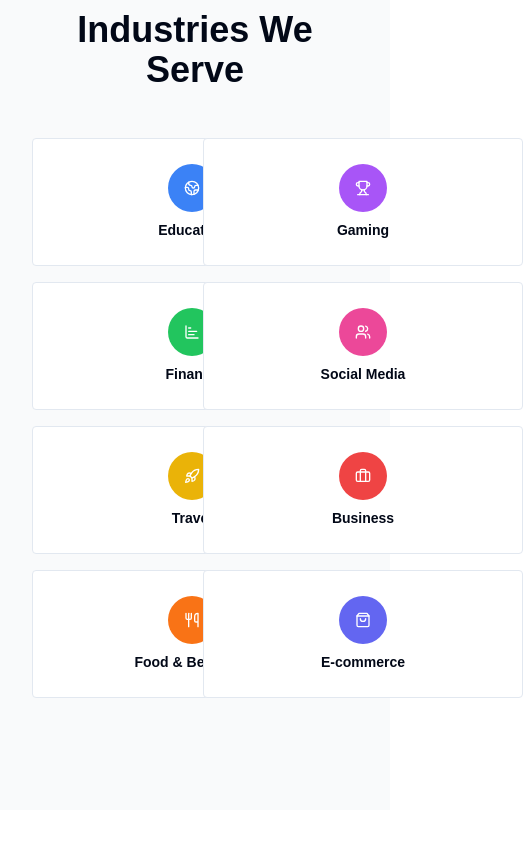
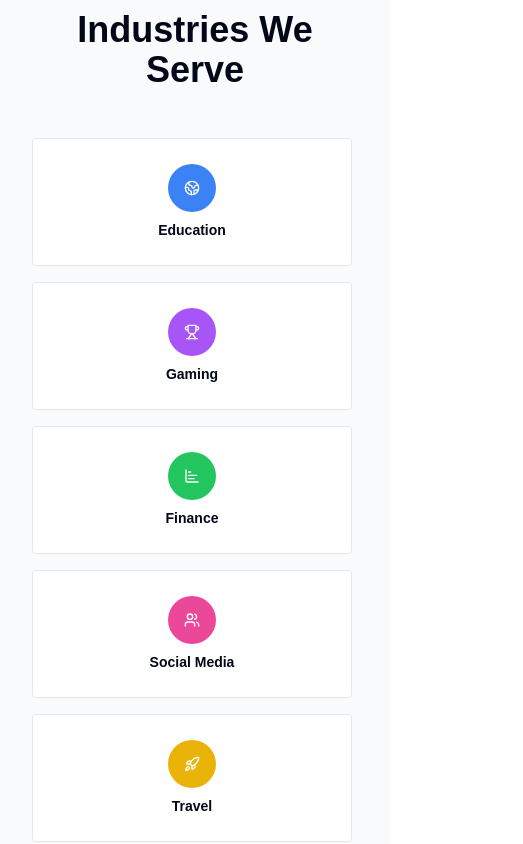
Before and after one commit to Antima1123/newmobisaturn, a Next.js app: page /about-us in a window 390 px wide. Shown: the part 2420-3264 px from the top of the page, 523 px wide, since content can reach past the window. Built offline with nearby package versions, Linux system fonts and the light colour scheme; what hono would draw is missing.

Commit message:
grid in about industry

```diff
--- a/app/(dashboard)/about-us/page.tsx
+++ b/app/(dashboard)/about-us/page.tsx
@@ -116,7 +116,7 @@
       <section className="py-16 bg-gray-50 ">
         <div className="container px-8 max-w-screen-2xl mx-auto">
           <h2 className="text-4xl font-bold text-center mb-12">Industries We Serve</h2>
-          <div className="grid grid-cols-2 md:grid-cols-4 gap-4 mb-12">
+          <div className="grid md:grid-cols-2  lg:grid-cols-4 gap-4 mb-12">
             {industries.map((industry, index) => (
               <motion.div
                 key={index}
```
